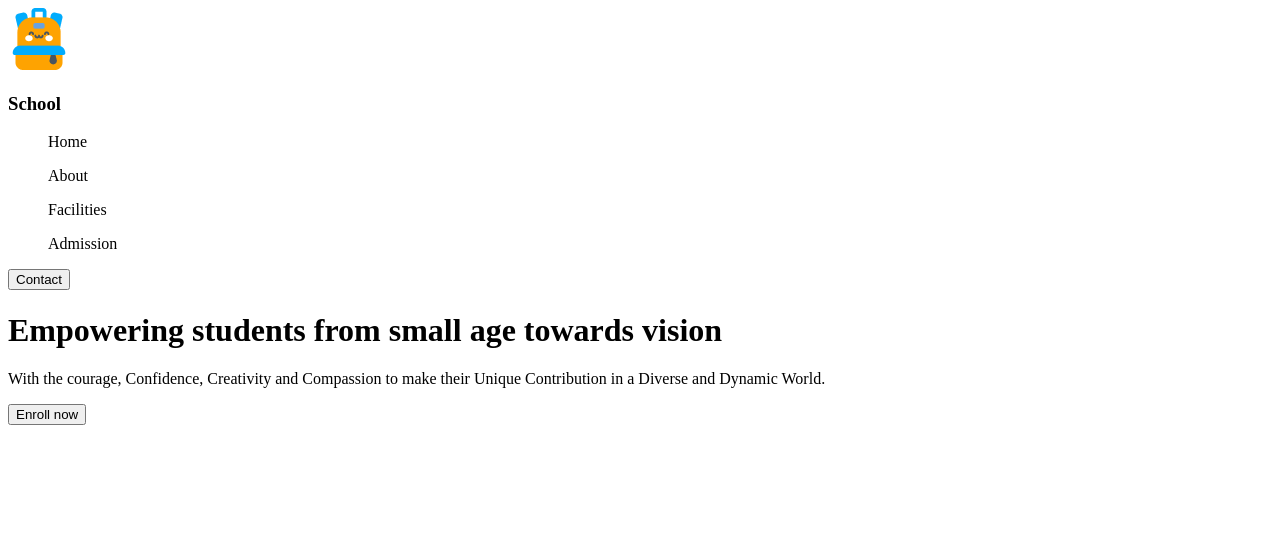
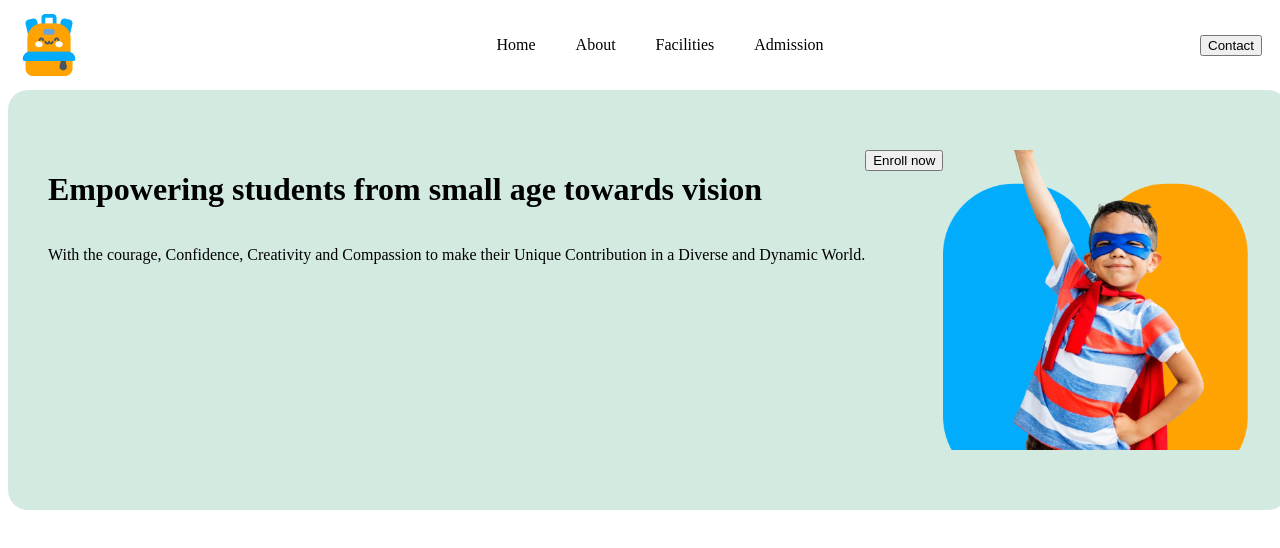
Before and after one commit to minhaj14d/ph02, a plain HTML site: page index.html in a window 1280 px wide. Drawn offline with Linux system fonts and the light colour scheme.

Commit message:
header mods

```diff
--- a/index.html
+++ b/index.html
@@ -10,10 +10,9 @@
 </head>
 <body class="body">
     <nav class="nav-container">
-        <div class="logo">
+        <div class="nav">
             <img src="assets/logo.png" alt="Kid's School">
-            <h3>School</h3>
-        </div>
+            <!-- <h3>School</h3> -->
     <div class="nav-list">
         <ul class="nav-1">Home</ul>
         <ul class="nav-2">About</ul>
@@ -21,6 +20,7 @@
         <ul class="nav-4">Admission</ul>
     </div>
         <button class="nav-button">Contact</button>
+    </div>
     </nav>
     <header class="header-container">
         <div class="header-h1">
@@ -29,7 +29,10 @@
             </h1>
             <p class="header-h3">With the courage, Confidence, Creativity and Compassion to make their Unique Contribution in a Diverse and Dynamic World.</p>
         </div>
-        <button class="header-enroll">Enroll now</button>
+        <div class="header-enroll"><button class="header-enroll">Enroll now</button>
+        </div>
+       <img src="assets/hero-kids.png" alt="Kids" class="header-pic">
     </header>
+
 </body>
 </html>
--- a/style.css
+++ b/style.css
@@ -1 +1,49 @@
 @import url('https://fonts.googleapis.com/css2?family=Fira+Sans:ital,wght@0,100;0,200;0,300;0,400;0,500;0,600;0,700;0,800;0,900;1,100;1,200;1,300;1,400;1,500;1,600;1,700;1,800;1,900&family=Quicksand:wght@300..700&display=swap');
+
+.nav-container div{
+    display: flex;
+    align-items: center;
+    justify-content: space-between;
+    margin: 10px;
+    font-size: 16px;
+}
+.logo{
+    display: flex;
+    align-items: center;
+    justify-content: space-between;
+    margin: 10px;
+    font-size: 16px;
+}
+.
+.nav-list{
+    display: flex;
+    align-items: center;
+    justify-content: space-between;
+    margin: 10px;
+    font-size: 16px;
+}
+.header-container{
+    display: flex;
+    flex: 1;
+    width: 100%;
+    max-width: 1200px;
+    justify-content: space-between;
+    background-color: #d3eae1;
+    border-radius: 20px;
+    padding: 60px 40px;
+}
+.header-h1{
+    display: flex;
+    flex-direction: column;
+}
+button{
+
+}
+.header-pic{
+    display: flex;
+    flex:2;
+    align-items: right;
+    object-fit: cover;
+    width: 300px;
+    height: 300px;
+}
```
